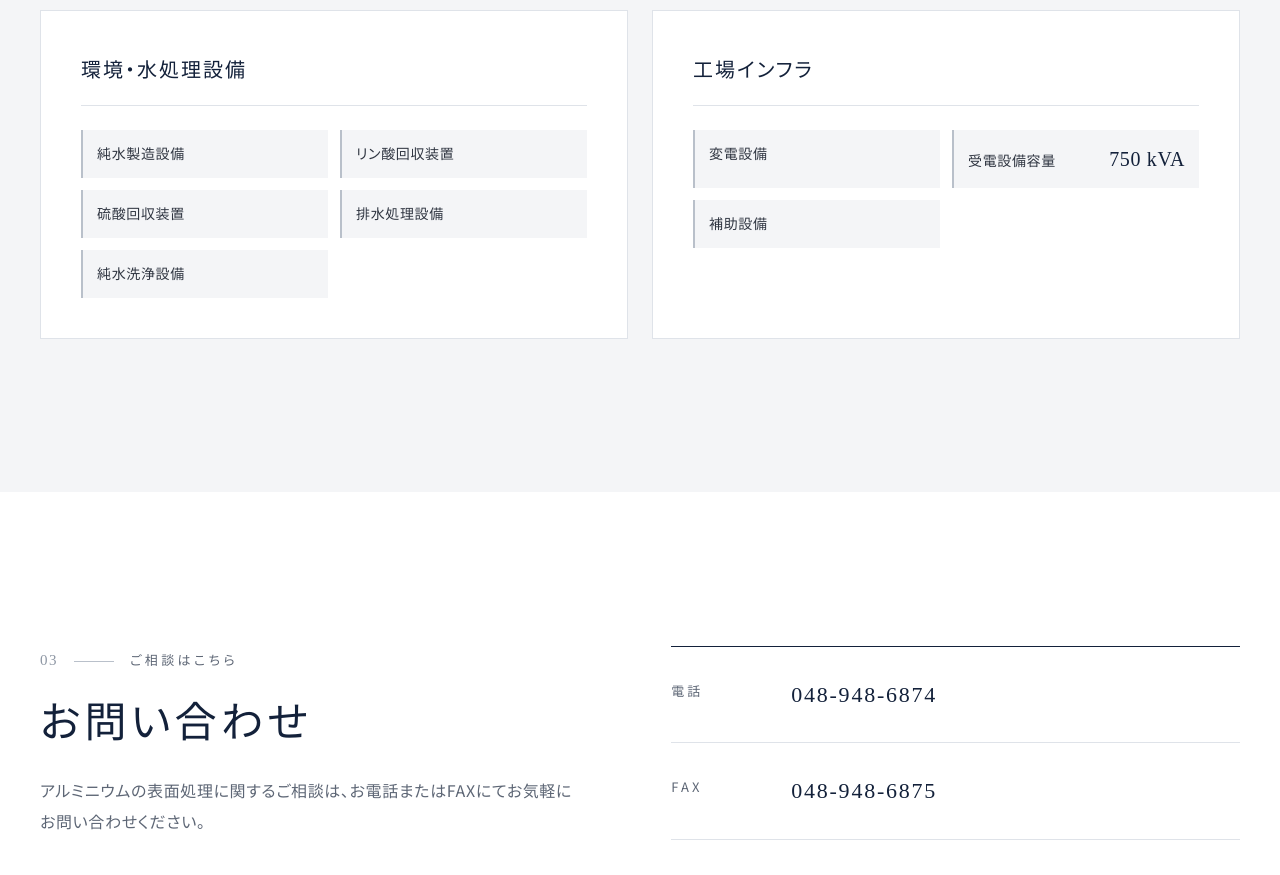
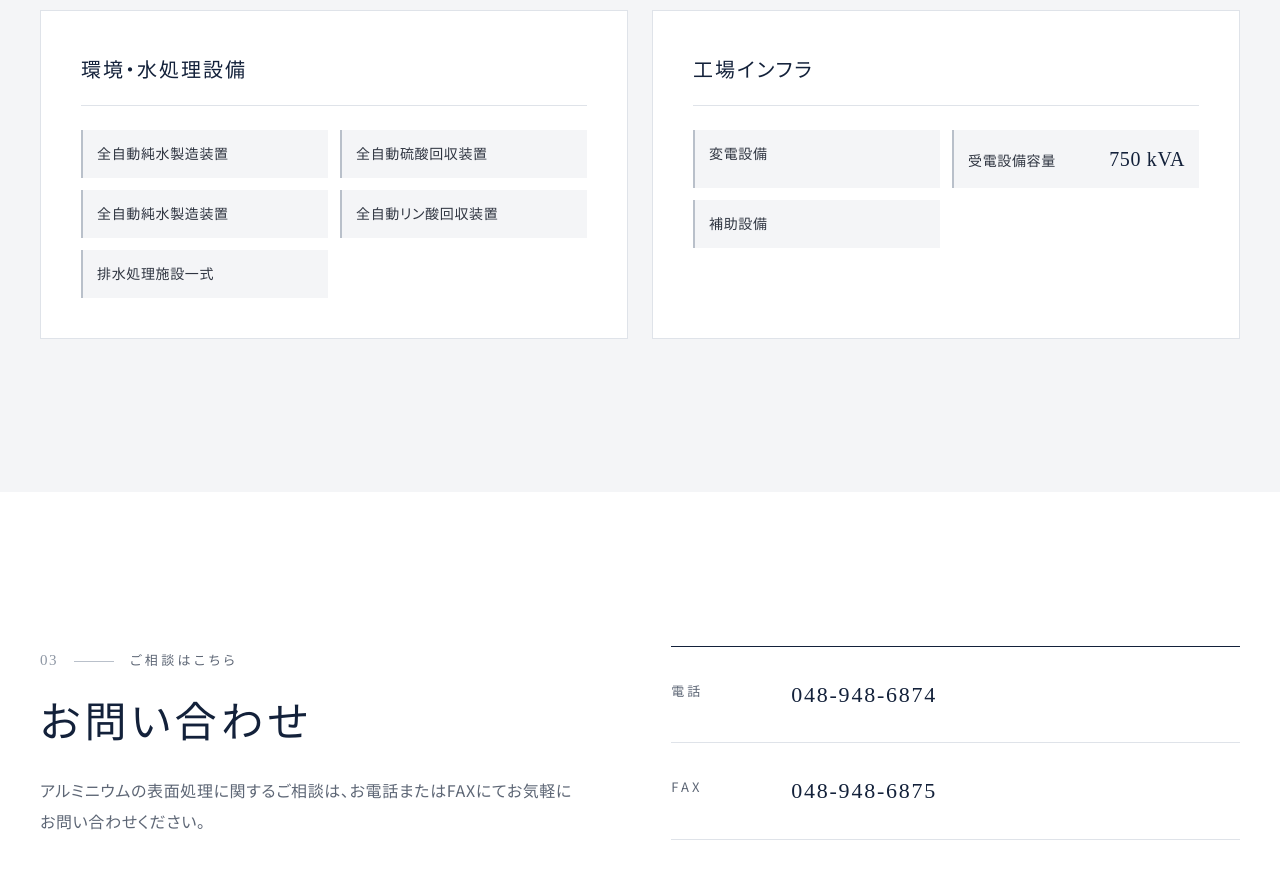
Before and after one commit to AmanaAmeerxyz/nakajimakinzoku, a React (Vite) app: page / in a window 1280 px wide. Shown: the part 4760-5635 px from the top of the page. Built offline with nearby package versions, Linux system fonts and the light colour scheme.

Commit message:
content changed

```diff
--- a/src/components/Facilities.tsx
+++ b/src/components/Facilities.tsx
@@ -24,11 +24,11 @@ const equipment = [
 ];
 
 const environmentalFacilities = [
-  '純水製造設備',
-  'リン酸回収装置',
-  '硫酸回収装置',
-  '排水処理設備',
-  '純水洗浄設備',
+  '全自動純水製造装置',
+  '全自動硫酸回収装置',
+  '全自動純水製造装置',
+  '全自動リン酸回収装置',
+  '排水処理施設一式',
 ];
 
 const factoryInfrastructure = [
@@ -40,8 +40,8 @@ const factoryInfrastructure = [
 function ItemList({ items }: { items: readonly string[] }) {
   return (
     <ul className="facilities__item-list">
-      {items.map((item) => (
-        <li key={item}>{item}</li>
+      {items.map((item, index) => (
+        <li key={`${item}-${index}`}>{item}</li>
       ))}
     </ul>
   );
```
